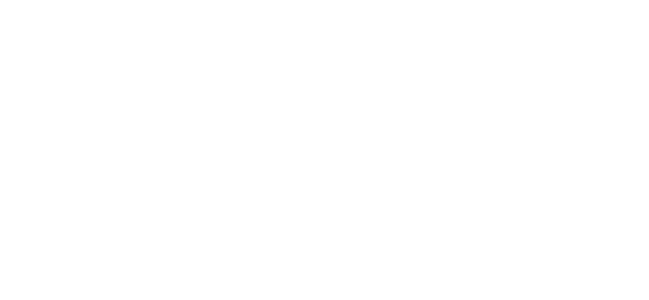
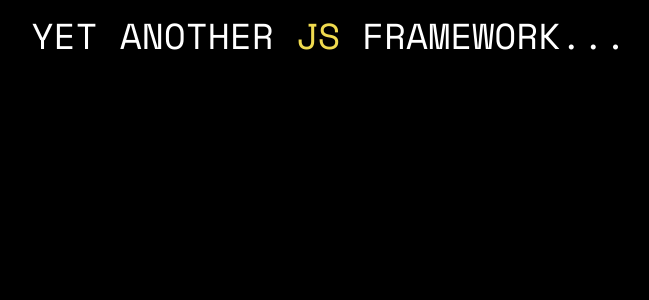
Before and after one commit to vncsalencar/yet-another-js-framework, a Nuxt app in the folder FE/: page / in a window 1280 px wide. Shown: the top 300 px of the page, without its empty margins (311-960 px from the left). Built offline with nearby package versions, Linux system fonts and the light colour scheme.

Commit message:
feat(FE): set typography; create NavBar;

```diff
--- a/FE/app.vue
+++ b/FE/app.vue
@@ -1,4 +1,6 @@
 <template>
-  <div>
-  </div>
+  <Navbar></Navbar>
 </template>
+
+<style lang="scss">
+</style>
--- /dev/null
+++ b/FE/assets/scss/main.scss
@@ -0,0 +1,9 @@
+@font-face {
+  font-family: "SpaceMono";
+  src: local("SpaceMono"),
+    url(../fonts/SpaceMono-Regular.ttf) format("truetype");
+}
+
+* {
+  @apply bg-black font-primary text-white
+}
--- /dev/null
+++ b/FE/components/molecules/FeatureCard.vue
@@ -0,0 +1,7 @@
+<template>
+  <div></div>
+</template>
+<script lang="ts">
+export default {};
+</script>
+<style lang="scss"></style>
--- /dev/null
+++ b/FE/components/organisms/Navbar.vue
@@ -0,0 +1,12 @@
+<template>
+  <nav class="flex p-4 justify-center">
+    <h1 class="text-xl md:text-4xl ">YET ANOTHER <span class="text-[#f0db4f]">JS</span> FRAMEWORK...</h1>
+  </nav>
+ </template>
+
+<script lang="ts">
+export default {};
+</script>
+<style lang="scss">
+
+</style>
--- a/FE/nuxt.config.ts
+++ b/FE/nuxt.config.ts
@@ -3,8 +3,8 @@
 // https://v3.nuxtjs.org/api/configuration/nuxt.config
 export default defineNuxtConfig({
     css: [
-        '@/assets/css/main.scss',
-        '@/assets/css/tailwind.scss',
+        '@/assets/scss/main.scss',
+        '@/assets/scss/tailwind.scss',
     ],
     build: {
         postcss: {
@@ -16,5 +16,5 @@
             path: '~/components', // will get any components nested in let's say /components/nested
             pathPrefix: false,
         }
-    ]
+    ],
 })
--- a/FE/tailwind.config.js
+++ b/FE/tailwind.config.js
@@ -10,6 +10,9 @@
   ],
   theme: {
     extend: {},
+    fontFamily: {
+      'primary': 'SpaceMono',
+    },
   },
   plugins: [],
 };
```
Also changed, not shown: FE/assets/css/main.scss (deleted), FE/assets/fonts/SpaceMono-Regular.ttf (added), FE/assets/scss/tailwind.scss (renamed from FE/assets/css/tailwind.scss).
